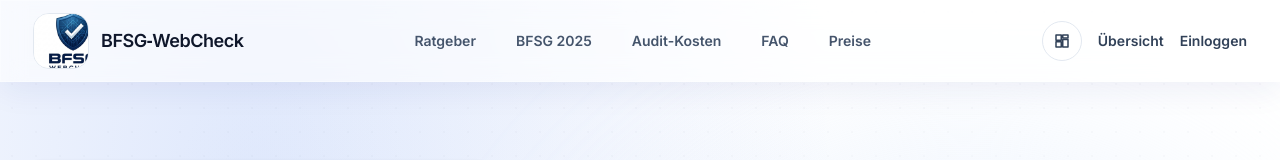
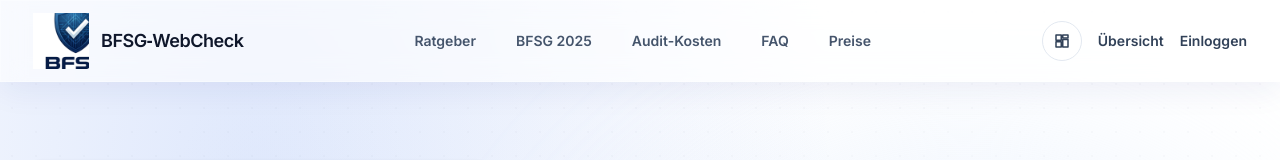
Before and after one commit to KonradBi/BFSG, a Next.js app in the folder web/: page / in a window 1280 px wide. Shown: the top 160 px of the page. Built offline with nearby package versions, Linux system fonts and the light colour scheme; no server answers.

Commit message:
ui(brand): recrop logo mark; remove logo tile container

```diff
--- a/web/src/app/components/BrandMark.tsx
+++ b/web/src/app/components/BrandMark.tsx
@@ -3,9 +3,12 @@
 export default function BrandMark({ href = "/" }: { href?: string }) {
   return (
     <Link href={href} className="flex items-center gap-2 md:gap-3 shrink-0">
-      <span className="h-12 w-12 md:h-14 md:w-14 rounded-2xl overflow-hidden bg-white border border-slate-200">
-        <img src="/brand/logo-mark.jpg" alt="BFSG WebCheck" className="h-full w-full object-contain" />
-      </span>
+      {/* Logo without container chrome (no border/white tile) */}
+      <img
+        src="/brand/logo-mark.jpg"
+        alt="BFSG WebCheck"
+        className="h-12 w-12 md:h-14 md:w-14 object-contain"
+      />
       <span className="hidden sm:inline font-bold tracking-tight text-lg text-slate-900">BFSG‑WebCheck</span>
     </Link>
   );
```
Also changed, not shown: web/public/brand/logo-mark.jpg.
